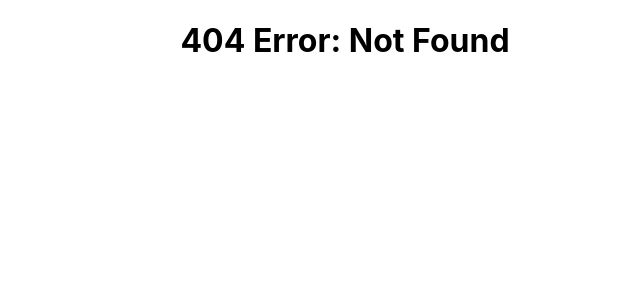
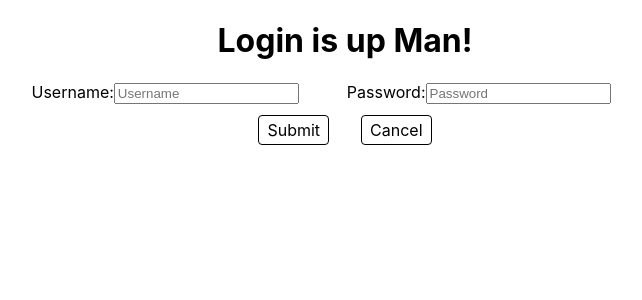
Before and after one commit to tpsnugget/RecipeApp, a React (Create React App) app in the folder client/: page /login in a window 1280 px wide. Before the commit this address had no page. Shown: the top 300 px of the page, without its empty margins (295-937 px from the left). Built offline with nearby package versions, Linux system fonts and the light colour scheme; the HTML template or start-up script is replaced by a standard one.

Commit message:
Can now add a user to the db. Does not yet require that username be unique.

```diff
--- a/client/src/App.js
+++ b/client/src/App.js
@@ -6,6 +6,7 @@ import Users from "./Users"
 import Landing from "./Landing"
 import Error from "./Error"
 import Signup from "./Signup"
+import Login from "./Login"
 import './App.css';
 
 function App() {
@@ -20,6 +21,9 @@ function App() {
         </Route>
         <Route exact path="/signup">
           <Signup />
+        </Route>
+        <Route exact path="/login">
+          <Login />
         </Route>
         <Route exact path="/users">
           <Users />
--- /dev/null
+++ b/client/src/Login.css
@@ -0,0 +1,23 @@
+.Login {
+   display: flex;
+   justify-content: center;
+}
+
+.Login-div-row {
+   flex-direction: column;
+   margin-bottom: 1rem;
+}
+
+.Login-input-column-one {
+   margin-right: 3rem;
+}
+
+.Login-button {
+   text-decoration: none;
+   font-size: 1rem;
+   margin: 1.5rem 1.0rem;
+   color: black;
+   border: 1px solid black;
+   border-radius: 0.25rem;
+   padding: 0.25rem 0.5rem;
+}
--- /dev/null
+++ b/client/src/Login.js
@@ -0,0 +1,79 @@
+import React, { Component } from "react"
+import { Link } from "react-router-dom"
+import "./Login.css"
+
+class Login extends Component {
+
+   constructor(props) {
+      super(props)
+      this.state = {
+         username: "",
+         password: ""
+      }
+      this.handleChange = this.handleChange.bind(this)
+      this.handleSubmit = this.handleSubmit.bind(this)
+   }
+
+   handleChange(e) {
+      this.setState({
+         [e.target.name]: e.target.value
+      })
+   }
+
+   handleSubmit(e) {
+      e.preventDefault()
+      // send the data somewhere
+
+      console.log("e.target: ", e.target)
+
+      this.setState({
+         username: "",
+         password: ""
+      })
+   }
+
+   render() {
+
+      const { username, password } = this.state
+
+      return (
+         <>
+            <h1>Login is up Man!</h1>
+            <div className="Login">
+               <form onSubmit={this.handleSubmit}>
+                  <div className="Login-div-row">
+                     <label>Username:
+                  <input className="Login-input-column-one"
+                           type="text"
+                           placeholder="Username"
+                           name="username"
+                           value={username}
+                           onChange={this.handleChange}
+                        />
+                     </label>
+                     <label>Password:
+                  <input className="Login-input-column-one"
+                           type="password"
+                           placeholder="Password"
+                           name="password"
+                           value={password}
+                           onChange={this.handleChange}
+                        />
+                     </label>
+                  </div>
+                  <Link
+                     to="/recipes"
+                     className="Login-button"
+                  >Submit</Link>
+                  <Link
+                     to="/"
+                     className="Login-button"
+                  >Cancel</Link>
+               </form>
+            </div>
+         </>
+      )
+   }
+}
+
+export default Login
--- a/client/src/NavBar.js
+++ b/client/src/NavBar.js
@@ -18,10 +18,10 @@ class NavBar extends Component {
       return (
          <div className="NavBar">
             <div className="NavBar-left-side">
-               { isLoggedIn ? <>Signed in as: Mike Giebner</> : <>Please Login or Sign Up<i class="fa fa-arrow-right"></i></>}
+               { isLoggedIn ? <>Signed in as: Mike Giebner</> : <>Please Login or Sign Up<i className="fa fa-arrow-right"></i></>}
             </div>
             <div className="NavBar-right-side">
-               { isLoggedIn ? "" : <Link className="NavBar-Login-button">LOGIN</Link>}
+               { isLoggedIn ? "" : <Link to="/login" className="NavBar-Login-button">LOGIN</Link>}
                { isLoggedIn ? "" : <Link to="/signup" className="NavBar-SignUp-button">SIGN UP</Link>}
                { isLoggedIn ? <Link className="NavBar-SignOut-button">SIGN OUT</Link> : ""}
             </div>
--- a/client/src/Recipes.js
+++ b/client/src/Recipes.js
@@ -46,11 +46,9 @@ class Recipes extends Component {
    }
 
    selectRecipe(recipe) {
-      console.log("Received recipe: ", recipe)
       this.setState({
          chosenRecipe: recipe
       })
-      console.log("state: ", this.state)
    }
 
    async callAPI() {
@@ -109,7 +107,8 @@ class Recipes extends Component {
                   selectRecipe={this.selectRecipe}
                />
             </div>
-            <div className="right-side-container">               <button>Edit</button>
+            <div className="right-side-container">
+               <button>Edit</button>
                <button>Delete</button>
                {title !== "" ? <h1>{title}</h1> : (<><h1>Main Recipe Page</h1> <h2>Click on a Recipe to the Left for More Information</h2></>)}
                <p className="description">{this.state.chosenRecipe[0].description}</p>
--- a/client/src/Signup.js
+++ b/client/src/Signup.js
@@ -1,5 +1,6 @@
 import React, { Component } from "react"
 import { Link } from "react-router-dom"
+import axios from "axios"
 import "./Signup.css"
 
 class Signup extends Component {
@@ -26,9 +27,18 @@ class Signup extends Component {
 
    handleSubmit(e) {
       e.preventDefault()
+
       // send the data somewhere
 
-      console.log("e.target: ", e.target)
+      const newUser = {
+         first: this.state.first,
+         last: this.state.last,
+         username: this.state.username,
+         email: this.state.email,
+         password: this.state.password
+      }
+
+      axios.post("http://localhost:9000/signup", newUser)
 
       this.setState({
          first: "",
@@ -48,7 +58,7 @@ class Signup extends Component {
          <>
             <h1>Signup is up Man!</h1>
             <div className="Signup">
-               <form onSubmit={this.handleSubmit}>
+               <form onSubmit={this.handleSubmit} action="" method="post">
                   <div className="Signup-div-row">
                      <label>First Name:
                   <input className="Signup-input-column-one"
@@ -112,9 +122,10 @@ class Signup extends Component {
                      </label>
                   </div>
                   <Link
-                     to="/recipes"
+                     to="/login"
                      className="Signup-button"
                   >Submit</Link>
+                  <button>Submit</button>
                   <Link
                      to="/"
                      className="Signup-button"
```
Also changed, not shown: 2 other files (tests, documents, lock files or other folders).
